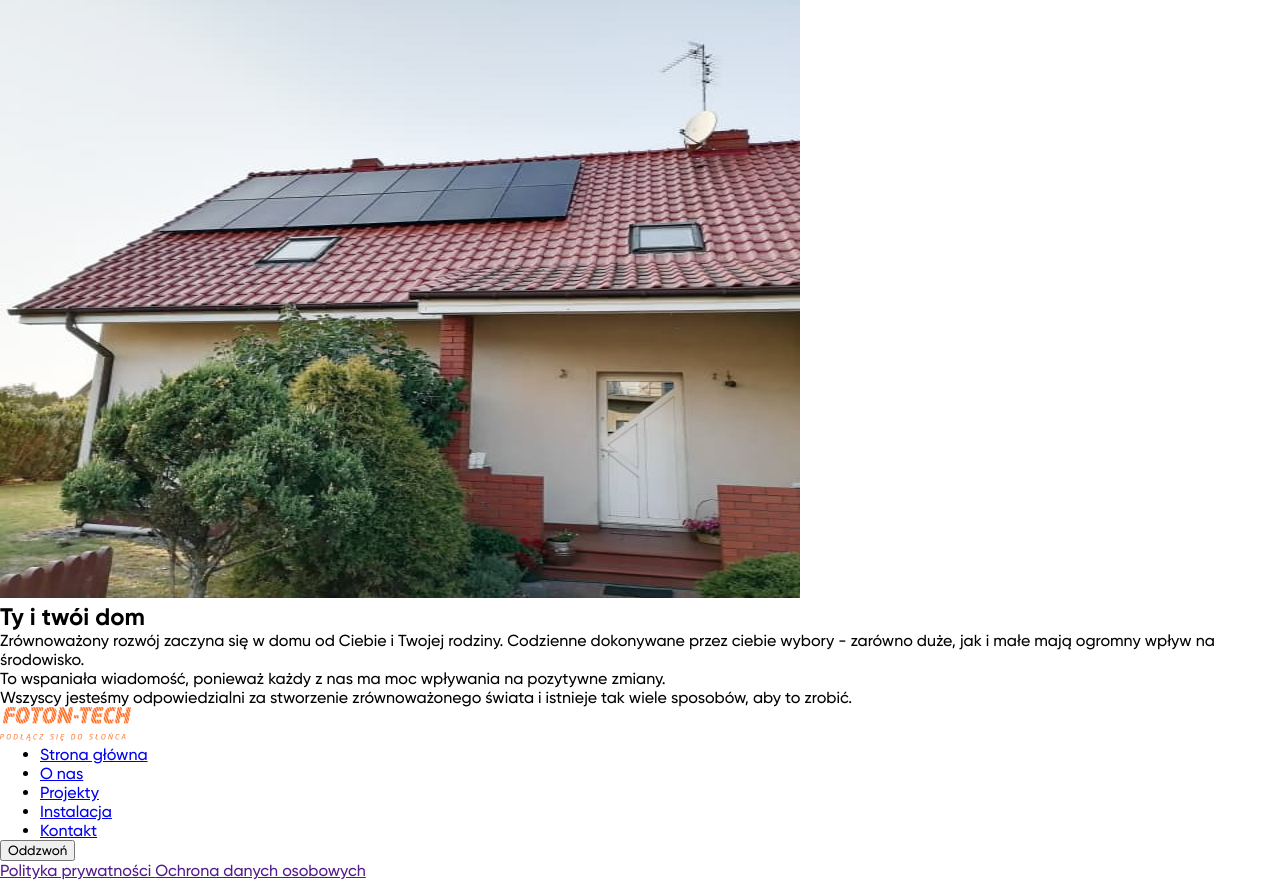
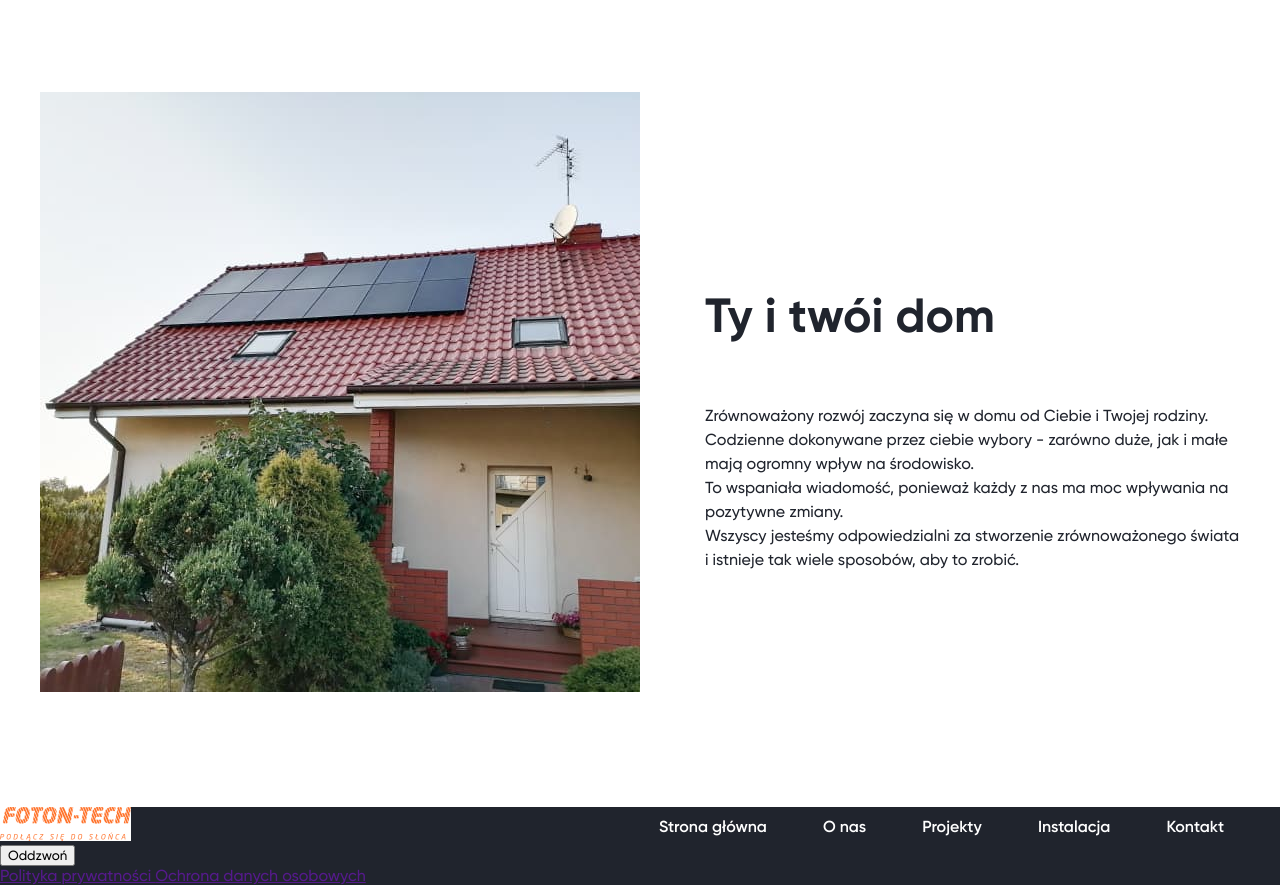
Before and after one commit to rrakketta/first, a plain HTML site: page index.html in a window 1280 px wide. Shown: the part 980-1865 px from the top of the page. Drawn offline with Linux system fonts and the light colour scheme.

Commit message:
added main and footer

```diff
--- a/css/style.css
+++ b/css/style.css
@@ -57,12 +57,10 @@ html {
  .container-wrapper-top{
      padding-top: 10px;
      padding-bottom: 10px;
-     height: 34px;
  }
  .container-wrapper-bottom{
     padding-top:12px;
-    padding-bottom:11px;
-    height: 57px;
+    padding-bottom:7px;
 }
 
  .address{
@@ -88,7 +86,7 @@ html {
  }
 
  .pages{
-     margin: 56px;
+     margin-right: 56px;
      font-weight: 600;
 
  }
@@ -128,6 +126,8 @@ html {
      font-size: 16px;
      line-height: 24px;
      text-align: center;
+     width: 508px;
+     margin: 0 auto;
  }
  .banner-button{
      background-color: #FF7129;
@@ -156,3 +156,56 @@ html {
     padding-left: 48px;
     margin-top: 59px;
  }
+
+ .second-section{
+     width: 100%;
+     padding-top: 132px;
+     padding-bottom: 115px;
+ }
+
+ .name-second-section{
+    font-weight:700;
+    font-size: 48px;
+    line-height: 97%;
+    color: #20242D;
+    margin-top: 201px;
+
+ }
+ .second-text{
+    font-weight:400;
+    font-size: 16px;
+    line-height: 24px;
+    color: #20242D;
+    margin-top: 64px;
+ }
+
+ .section-wrapper{
+    max-width: 1200px;
+    margin: 0 auto;
+    display: flex;
+    justify-content: space-between;
+ }
+ .second-section-text{
+     max-width: 535px;
+ }
+ .footer{
+    width: 100%;
+    background-color: #20242D;
+}
+
+.footer-container{
+    width: 100%;
+    max-width: 1600px;
+    margin: 0 auto;
+    display: flex;
+    justify-content:space-between;
+    align-items:center;
+}
+
+.link-footer{
+    list-style: none;
+    display: flex;
+}
+.footer .header-text{
+    color: #fff;
+}
--- a/index.html
+++ b/index.html
@@ -59,10 +59,12 @@
 
         </section>
 
-        <section>
-            <img src="img/house1p.jpg" width="800" height="600" alt="House with solar battery">
-            <h2>Ty i twói dom</h2>
-            <p>Zrównoważony rozwój zaczyna się w domu od Ciebie i Twojej rodziny.
+        <section class="second-section">
+            <div class="section-wrapper">
+                <img src="img/house1p.jpg" width="600" height="600" alt="House with solar battery">
+                <div class="second-section-text">
+                    <h2 class="name-second-section">Ty i twói dom</h2>
+                    <p class="second-text">Zrównoważony rozwój zaczyna się w domu od Ciebie i Twojej rodziny.
                         Codzienne dokonywane przez ciebie wybory - zarówno duże, jak i małe
                         mają ogromny wpływ na środowisko. <br>
 
@@ -71,31 +73,35 @@
 
                         Wszyscy jesteśmy odpowiedzialni za stworzenie zrównoważonego
                         świata i istnieje tak wiele sposobów, aby to zrobić.</p>
+                    </div>
+                </div>
                 </section>
 
     </main>
-    <footer>
-        <div>
+    <footer class="footer">
+        <div class="footer-wrapper">
+            <div class="footer-container">
                 <a href="/"> <img src="/img/Logo 1.jpg" width="131" height="34" alt="FOTON-TECH LOGO"> </a>
                 <nav>
-            <ul>
-                <li>
-                    <a href="main.html">Strona główna</a>
+                    <ul class="link-footer">
+                        <li class="pages">
+                            <a href="main.html" class="header-text">Strona główna</a>
                         </li>
-                <li>
-                    <a href="about.html">O nas</a>
+                        <li class="pages">
+                            <a href="about.html" class="header-text" >O nas</a>
                         </li>
-                <li>
-                    <a href="projects.html">Projekty</a>
+                        <li class="pages">
+                            <a href="projects.html" class="header-text">Projekty</a>
                         </li>
-                <li>
-                    <a href="installation.html">Instalacja</a>
+                        <li class="pages">
+                            <a href="installation.html" class="header-text">Instalacja</a>
                         </li>
-                <li>
-                    <a href="contacts.html">Kontakt</a>
+                        <li class="pages">
+                            <a href="contacts.html" class="header-text">Kontakt</a>
                         </li>
                     </ul>
                 </nav>
+            </div>
         <button>Oddzwoń</button>
     </div>
        <div>
```
Lines whose indentation alone changed are shown as unchanged.
